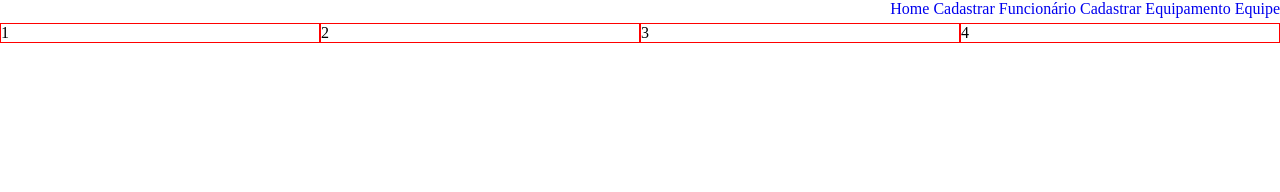
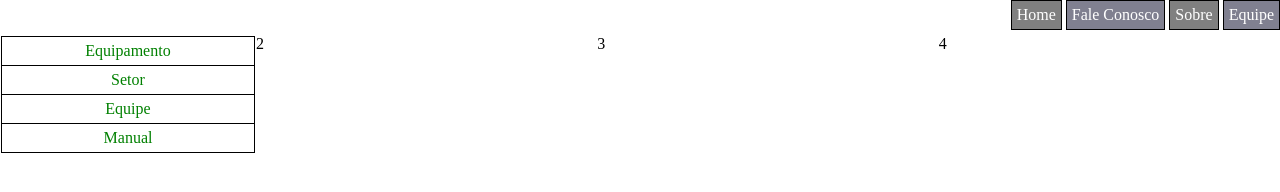
Before and after one commit to Audrin20/Projeto_DW, a plain HTML site: page html/index.html in a window 1280 px wide. Drawn offline with Linux system fonts and the light colour scheme.

Commit message:
Correçoes no menu, coloraçao tudo isso pra a menor resoluçao ate agora = 320px

```diff
--- a/css/style.css
+++ b/css/style.css
@@ -1,23 +1,5 @@
 * {
     margin: 0;
-    padding: 0;
-}
-
-nav {
-    display: inline-block;
-    padding: 0;
-}
-
-nav li{
-    text-align: center;
-    /* border-bottom: 1px solid red; */
-    list-style-type: none;
-    color: black;
-
-}
-
-nav ul{
-    color: white;
     padding: 0;
 }
 
@@ -29,16 +11,54 @@ nav ul{
         width: 100vw;
     }
 
+    .navbar ul li a{
+        text-decoration: none;
+        color: white
+    }
+
+    .navbar ul li {
+        padding: 5px;
+        background-color:#808090;
+        border: 1px solid black;
+    }
+
+    .navbar ul li:nth-child(odd){
+        background-color: grey;
+    }
+
     .container {
         display: grid;
-        grid-template-columns: auto auto auto auto;
+        grid-template-columns: 28vw auto auto auto;
         margin-top: 5px;
     }
 
-    .container div {
-        border: 1px solid red;
+    .item1 {
+        border-right: 1px solid black;
+        margin: 1px;
     }
 
+    .item1 ul li {
+        text-align: center;
+        padding: 5px;
+
+    }
+
+    .borders li{
+        border: 1px solid black;
+    }
+
+    .borders #border-top {
+        border-top: 0px;
+    }
+
+    .borders .border-right{
+        border-right: 200px
+    }
+
+    .borders li a{
+        text-decoration: none;
+        color: green;
+    }
 }
 
 @media screen and (min-width: 400px){
@@ -72,16 +92,10 @@ nav ul{
 
     .container {
         display: grid;
-        grid-template-columns: auto auto auto auto;
+        grid-template-columns: 25vw auto auto auto;
         margin-top: 5px;
     }
-
-    .container div {
-        border: 1px solid red;
-    }
-
 }
-
 
 @media screen and (min-width: 600px){
     nav {
@@ -99,7 +113,7 @@ nav ul{
 
     }
     nav ul{
-        text-align: right;
+        text-align: center;
     }
 
     nav li{
@@ -119,12 +133,8 @@ nav ul{
 
     .container {
         display: grid;
-        grid-template-columns: auto auto auto auto;
+        grid-template-columns: 20vw auto auto auto;
         margin-top: 5px;
-    }
-
-    .container div {
-        border: 1px solid red;
     }
 }
 
@@ -164,11 +174,7 @@ nav ul{
 
     .container {
         display: grid;
-        grid-template-columns: auto auto auto auto;
+        grid-template-columns: 20vw auto auto auto;
         margin-top: 5px;
     }
-
-    .container div {
-        border: 1px solid red;
-    }
 }
--- a/html/index.html
+++ b/html/index.html
@@ -9,18 +9,25 @@
 </head>
 <body>
     <header>
-        <nav>
+        <nav class="navbar">
             <ul>
                 <li><a href="#">Home</a></li>
-                <li><a href="#">Cadastrar Funcionário</a></li>
-                <li><a href="#">Cadastrar Equipamento</a></li>
+                <li><a href="#">Fale Conosco</a></li>
+                <li><a href="#">Sobre</a></li>
                 <li><a href="#">Equipe</a></li>
             </ul>
         </nav>
     </header> <!-- Menu Nav -->
     <section>
         <div class="container">
-            <div class="item1">1</div>
+            <div class="item1">
+                <ul class="borders">
+                    <li class="border-right"><a href="#">Equipamento</a></li>
+                    <li class="border-right" id="border-top"><a href="#">Setor</a></li>
+                    <li class="border-right" id="border-top"><a href="#">Equipe</a></li>
+                    <li class="border-right" id="border-top"><a href="#">Manual</a></li>
+                </ul>
+            </div>
             <div class="item2">2</div>
             <div class="item3">3</div>
             <div class="item4">4</div>
```
